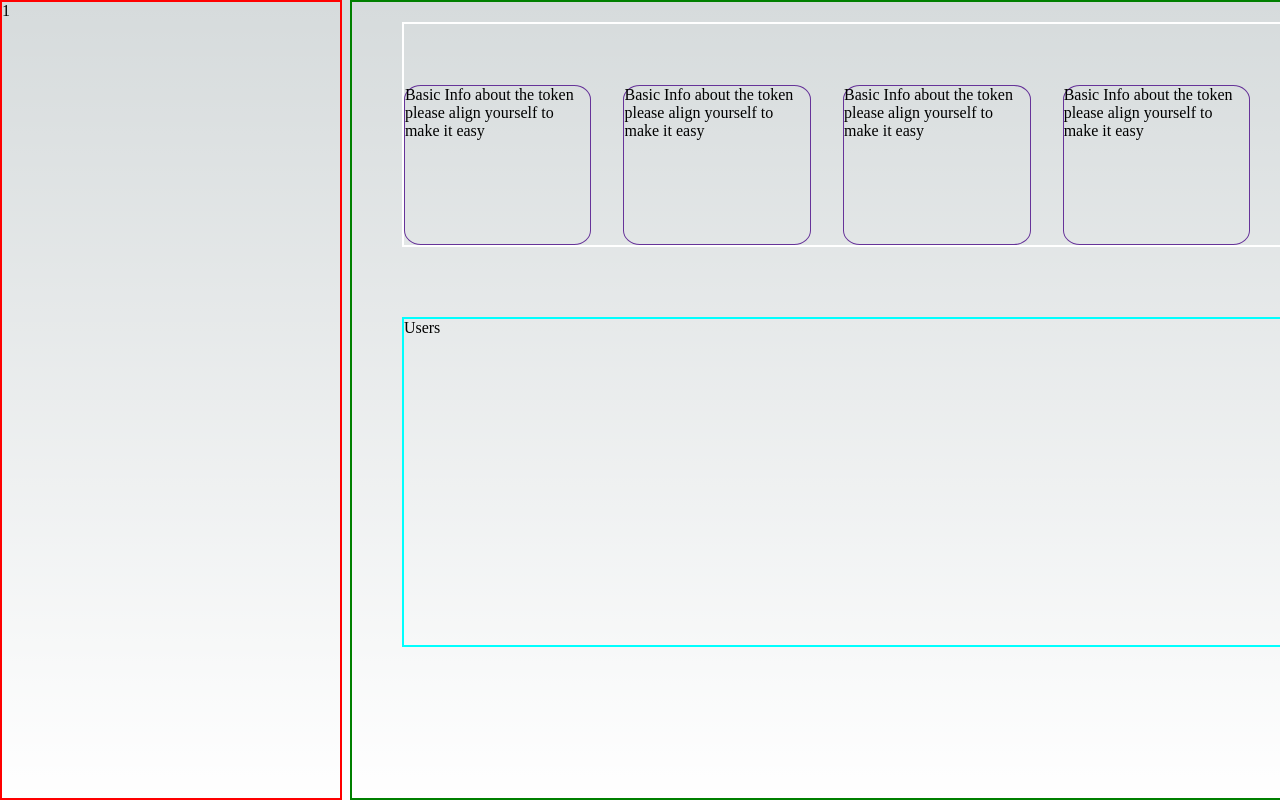
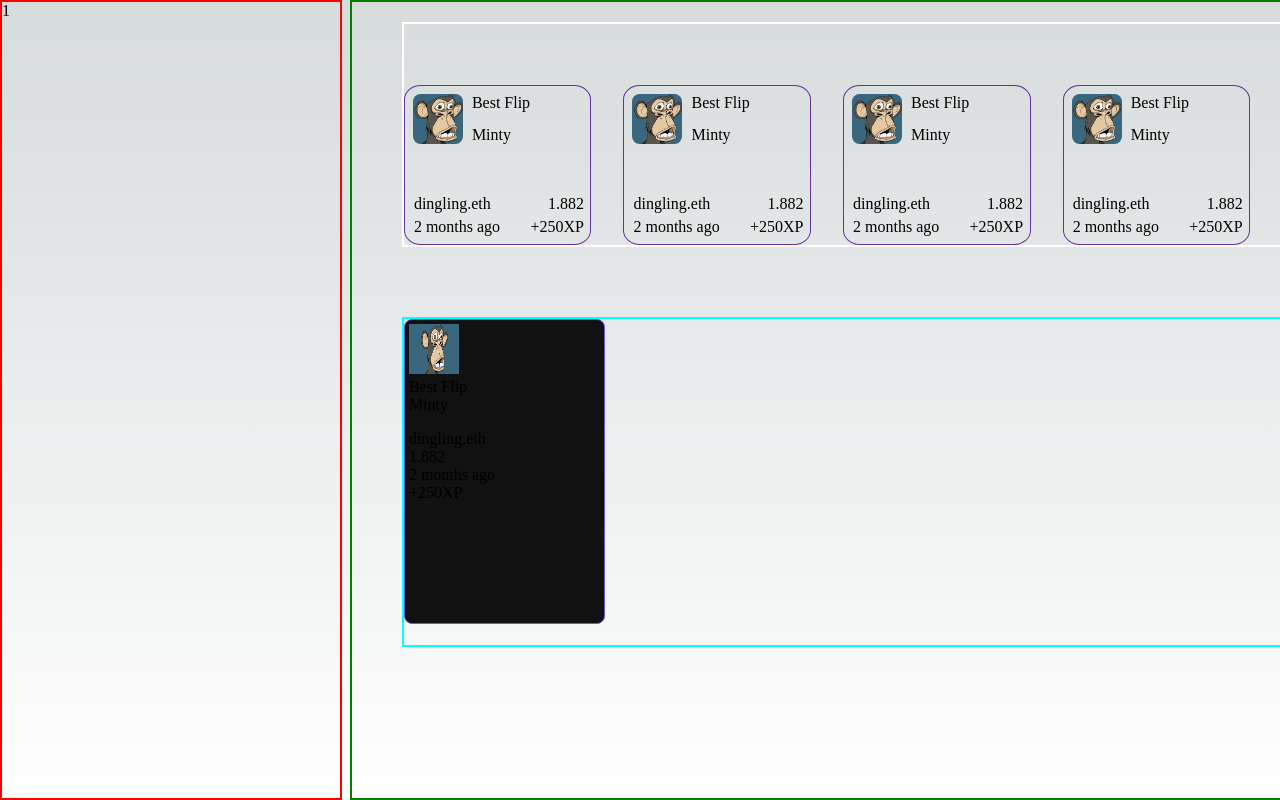
Before and after one commit to Amarprasad33/nft-layout-assignment, a Next.js app: page / in a window 1280 px wide. Built offline with nearby package versions, Linux system fonts and the light colour scheme.

Commit message:
phs-2 design

```diff
--- /dev/null
+++ b/pages/NFTCard.js
@@ -0,0 +1,30 @@
+
+import styles from '@/styles/NFTCard.module.css'
+import Image from 'next/image'
+import Monkey from '../public/monkey.jpeg'
+
+export default function NFTCard(){
+    return (
+        <div className={styles.userLayout}>
+            <div className={styles.tokenUp}>
+            <Image className={styles.tokenImage} src={Monkey} width={50} height={50} />
+
+            <div className={styles.tokenText}>
+                <p>Best Flip</p>
+                <p>Minty</p>
+            </div>
+            </div>
+
+            <div className={styles.tokenValues} >
+            <div className={styles.tokenLine}>
+                <p>dingling.eth</p>
+                <p>1.882</p>
+            </div>
+            <div className={styles.tokenLine}>
+                <p>2 months ago</p>
+                <p>+250XP</p>
+            </div>
+            </div>
+        </div>
+    )
+}
--- /dev/null
+++ b/pages/TokenCard.js
@@ -0,0 +1,30 @@
+
+import styles from '@/styles/Home.module.css'
+import Image from 'next/image'
+import Monkey from '../public/monkey.jpeg'
+
+export default function TokenCard(){
+    return (
+        <div className={styles.tokenCard}>
+            <div className={styles.tokenUp}>
+            <Image className={styles.tokenImage} src={Monkey} width={50} height={50} />
+
+            <div className={styles.tokenText}>
+                <p>Best Flip</p>
+                <p>Minty</p>
+            </div>
+            </div>
+
+            <div className={styles.tokenValues} >
+            <div className={styles.tokenLine}>
+                <p>dingling.eth</p>
+                <p>1.882</p>
+            </div>
+            <div className={styles.tokenLine}>
+                <p>2 months ago</p>
+                <p>+250XP</p>
+            </div>
+            </div>
+        </div>
+    )
+}
--- a/pages/_app.js
+++ b/pages/_app.js
@@ -1,4 +1,5 @@
 import '@/styles/globals.css'
+
 
 export default function App({ Component, pageProps }) {
   return <Component {...pageProps} />
--- a/pages/index.js
+++ b/pages/index.js
@@ -1,5 +1,8 @@
 import Head from 'next/head'
 import styles from '@/styles/Home.module.css'
+import TokenCard from './TokenCard'
+import NFTCard from './NFTCard'
+
 
 
 export default function Home() {
@@ -19,31 +22,19 @@ export default function Home() {
           <div className={styles.show}>
             {/* Upper body on right side I call it tokens ---> It might not be :) */}
             <div className={styles.token}>
-              <div className={styles.tokenCard}>
-                Basic Info about the token please align yourself to make it easy
-              </div>
 
-              <div className={styles.tokenCard}>
-                Basic Info about the token please align yourself to make it easy
-              </div>
+              <TokenCard />
+              <TokenCard />
+              <TokenCard />
+              <TokenCard />
+              <TokenCard />
 
-              <div className={styles.tokenCard}>
-                Basic Info about the token please align yourself to make it easy
-              </div>
-
-              <div className={styles.tokenCard}>
-                Basic Info about the token please align yourself to make it easy
-              </div>
-
-              <div className={styles.tokenCard}>
-                Basic Info about the token please align yourself to make it easy
-              </div>
             </div>
 
              {/* Lower body on right side I call it Users ---> It might not be :) */}
 
             <div className={styles.users}>
-                Users
+                <NFTCard />
             </div>
           </div>
 
--- a/styles/Home.module.css
+++ b/styles/Home.module.css
@@ -52,4 +52,42 @@
   width: 190px;
   border-radius: 9%;
   border: 1px solid rebeccapurple;
+  display: flex;
+  flex-direction: column;
+  justify-content: space-between;
 }
+
+.tokenUp {
+  position: relative;
+  margin-top: 8px;
+  margin-left: 8px;
+  display: flex;
+  /* border: 2px solid burlywood; */
+}
+
+.tokenText {
+  position: relative;
+  display: flex;
+  flex-direction: column;
+  justify-content: space-between;
+  margin-left: 9px;
+}
+
+.tokenImage{
+  border-radius: 15%;
+  object-fit: cover;
+}
+
+.tokenValues{
+  position: relative;
+  margin-left: 9px;
+  margin-bottom: 3px;
+  width: 170px;
+}
+
+.tokenLine{
+  position: relative;
+  display: flex;
+  justify-content: space-between;
+  margin-bottom: 5px;
+}
--- /dev/null
+++ b/styles/NFTCard.module.css
@@ -0,0 +1,15 @@
+.userLayout{
+    display: flex;
+    flex-direction: column;
+    align-items: flex-start;
+    padding: 4px 4px 8px;
+    gap: 16px;
+    isolation: isolate;
+
+    width: 201px;
+    height: 305px;
+
+    background: #111111;
+    border-radius: 8px;
+    border: 1px solid slateblue;
+}
```
Also changed, not shown: public/monkey.jpeg (added).
